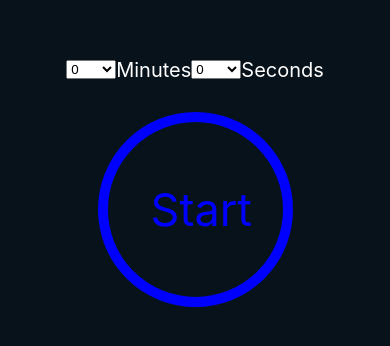
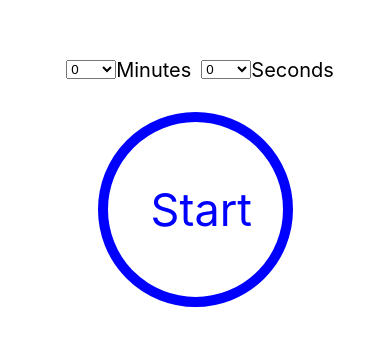
Before and after one commit to aron5073/react-native-stopwatch, a React Native app: screen / in a window 390 px wide. Shown: the part 240-586 px from the top of the page. Built offline with nearby package versions, Linux system fonts and the light colour scheme.

Commit message:
complete but only wheel picker property left

```diff
--- a/App.js
+++ b/App.js
@@ -24,7 +24,7 @@ const screen = Dimensions.get('window');
 const styles = StyleSheet.create({
   container: {
     flex: 1,
-    backgroundColor: '#07121B',
+    backgroundColor: 'white',
     alignItems: 'center',
     justifyContent: 'center',
   },
@@ -50,28 +50,23 @@ const styles = StyleSheet.create({
     color: '#FF851B',
   },
   timerText: {
-    color: '#fff',
+    color: '#000',
     fontSize: 90,
   },
   picker: {
     width: 50,
 
     // using spread operator it will return array containg objects
-    ...Platform.select({
-      android: {
-        color: '#fff',
-        backgroundColor: '#07121B',
-        marginLeft: 10,
-      },
-    }),
+    marginLeft: 10,
   },
   pickerItems: {
-    color: '#fff',
+    color: '#000',
     fontSize: 20,
   },
   pickerContainer: {
     flexDirection: 'row',
     alignItems: 'center',
+    backgroundColor: '#fff',
   },
 });
 
```
